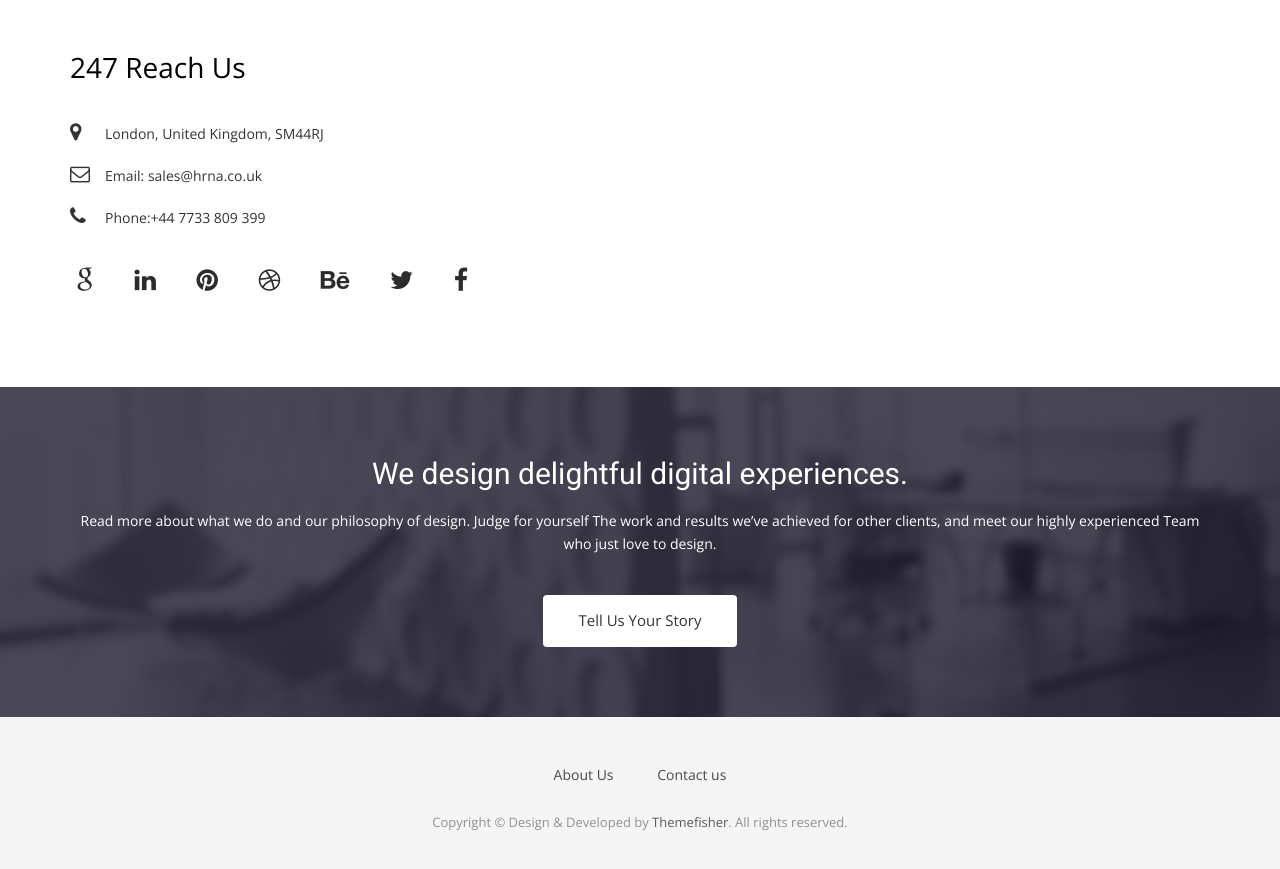
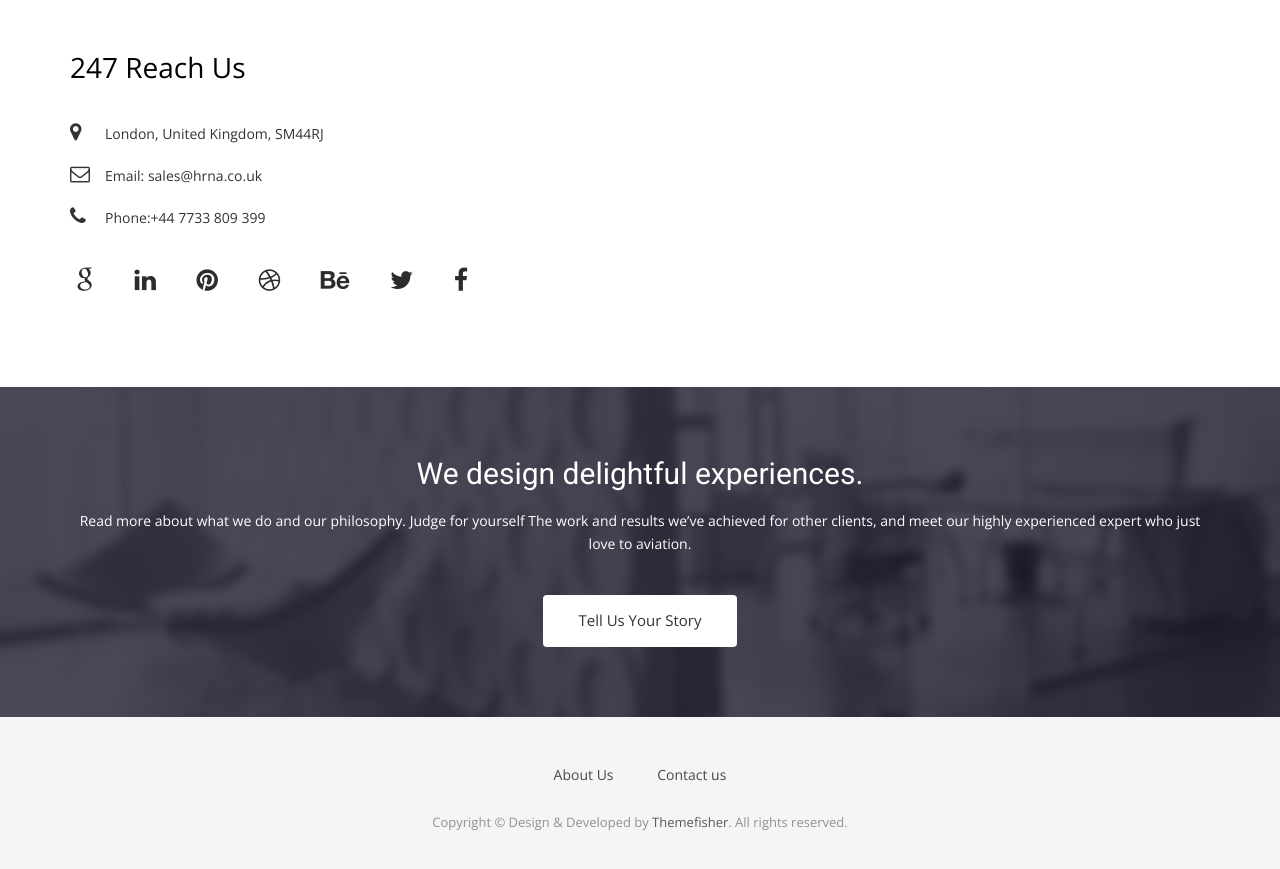
Before and after one commit to hrnaltd/hrnaltd.github.io, a Jekyll site: the page built from contact.html, in a window 1280 px wide and 900 px high, scrolled down 758 px. Shown: the top 869 px of the window. Built offline with Jekyll 4.4.1, drawn with Linux system fonts in a browser that asks for light colours; nearby versions of some CDN libraries; some web fonts are replaced.

Commit message:
Update contact.html
revison bottom

```diff
--- a/contact.html
+++ b/contact.html
@@ -100,8 +100,8 @@ permalink: /contact/
     <div class="row">
       <div class="col-md-12">
         <div class="block">
-          <h2>We design delightful digital experiences.</h2>
-          <p>Read more about what we do and our philosophy of design. Judge for yourself The work and results we’ve achieved for other clients, and meet our highly experienced Team who just love to design.</p>
+          <h2>We design delightful experiences.</h2>
+          <p>Read more about what we do and our philosophy. Judge for yourself The work and results we’ve achieved for other clients, and meet our highly experienced expert who just love to aviation.</p>
           <a class="btn btn-default btn-call-to-action" href="#" >Tell Us Your Story</a>
         </div>
       </div>
```
